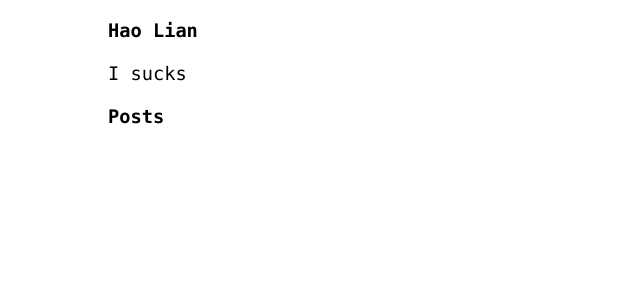
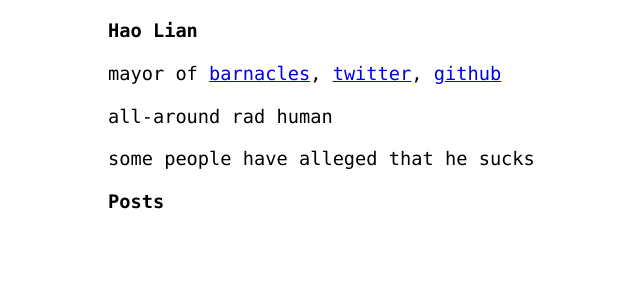
Before and after one commit to hlian/hao.codes, a Jekyll site: the page built from people/hao/index.md, in a window 1280 px wide. Shown: the top 300 px of the page, without its empty margins (182-822 px from the left). Built offline with Jekyll 4.4.1, drawn with Linux system fonts in a browser that asks for light colours; Markdown is read by kramdown in place of the engine named in the settings.

Commit message:
hao's author page got updated

```diff
--- a/people/hao/index.md
+++ b/people/hao/index.md
@@ -3,4 +3,8 @@ layout: author
 author: hao
 ---
 
-I sucks
+mayor of [barnacles](https://barnacles.blackfriday), [twitter](https://twitter.com/haoformayor), [github](https://github.com/hlian)
+
+all-around rad human
+
+some people have alleged that he sucks
```
